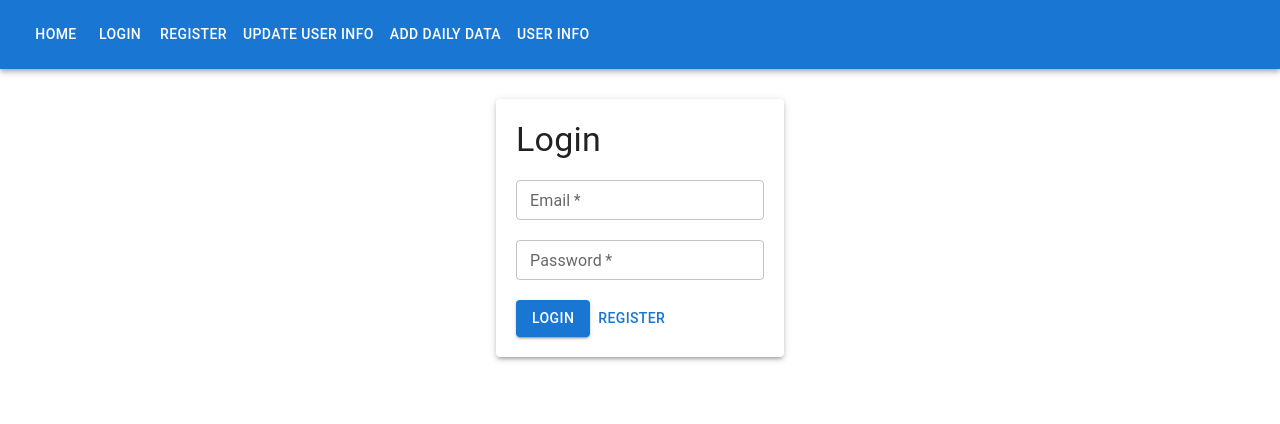
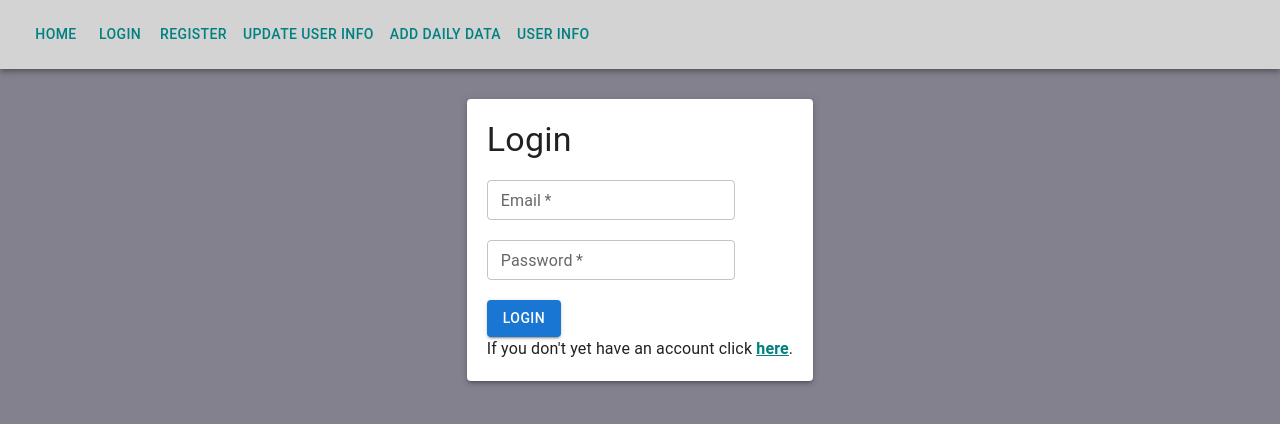
Before and after one commit to mjb0501/Meal-Buddy, a React (Create React App) app in the folder frontend/: page /login in a window 1280 px wide. Shown: the top 424 px of the page. Built offline with nearby package versions, Linux system fonts and the light colour scheme.

Commit message:
Updated Login.js and Home.js

```diff
--- a/frontend/src/App.css
+++ b/frontend/src/App.css
@@ -1,38 +1,8 @@
-.App {
+.app {
   text-align: center;
+  background-color: navy;
 }
 
-.App-logo {
-  height: 40vmin;
-  pointer-events: none;
+body {
+  background-color: rgb(130, 129, 141);
 }
-
-@media (prefers-reduced-motion: no-preference) {
-  .App-logo {
-    animation: App-logo-spin infinite 20s linear;
-  }
-}
-
-.App-header {
-  background-color: #282c34;
-  min-height: 100vh;
-  display: flex;
-  flex-direction: column;
-  align-items: center;
-  justify-content: center;
-  font-size: calc(10px + 2vmin);
-  color: white;
-}
-
-.App-link {
-  color: #61dafb;
-}
-
-@keyframes App-logo-spin {
-  from {
-    transform: rotate(0deg);
-  }
-  to {
-    transform: rotate(360deg);
-  }
-}
--- a/frontend/src/App.js
+++ b/frontend/src/App.js
@@ -1,5 +1,6 @@
 // src/App.js
 import React from 'react';
+import './App.css'
 import { BrowserRouter as Router, Route, Routes } from 'react-router-dom';
 import { AuthProvider } from './context/AuthContext';
 import Login from './components/Login';
--- a/frontend/src/components/Home.js
+++ b/frontend/src/components/Home.js
@@ -1,11 +1,17 @@
 // src/components/Home.js
 import React from 'react';
 import { Link } from 'react-router-dom';
+import Typography from '@mui/material/Typography';
+import Paper from '@mui/material/Paper';
+
+
 
 const Home = () => (
-  <div>
-    <h1>Welcome to Nutrient Tracker</h1>
-    <Link to="/login">Login</Link> | <Link to="/register">Register</Link>
+  <div style={{display: 'flex', justifyContent: 'center', alignItems: 'center', padding: '30px'}}>
+    <Paper elevation={3} style={{padding: '20px', display: 'flex', flexDirection: 'column'}}>
+    <Typography variant="h2">Welcome to Meal Buddy</Typography>
+    <Typography variant="body1">Meal Buddy is a web application that tracks your eating habits and makes reccomendations on how you can improve.<br/><br/>  To get started you can register <Link style={{ color: 'teal', fontWeight: 'bold'}} to="/register">here</Link>.<br/><br/>  If you already have an account click <Link style={{ color: 'teal', fontWeight: 'bold'}} to='/login'>here</Link>.</Typography>
+  </Paper>
   </div>
 );
 
--- a/frontend/src/components/Login.js
+++ b/frontend/src/components/Login.js
@@ -7,6 +7,7 @@ import Paper from '@mui/material/Paper';
 import Typography from '@mui/material/Typography';
 import TextField from '@mui/material/TextField';
 import Button from '@mui/material/Button';
+import { Link } from 'react-router-dom';
 
 const Login = () => {
   const [email, setEmail] = useState('');
@@ -56,7 +57,10 @@ const Login = () => {
           <br/>
           <br/>
           <Button variant="contained" type="submit">Login</Button>
-          <Button>Register</Button>
+          <br/>
+          <Typography variant="body1">
+            If you don't yet have an account click <Link style={{ color: 'teal', fontWeight: 'bold'}} to="/register">here</Link>.
+          </Typography>
         </form>
       </Paper>
     </div>
--- a/frontend/src/components/Navbar.js
+++ b/frontend/src/components/Navbar.js
@@ -26,7 +26,7 @@ function ResponsiveAppBar() {
   };
 
   return (
-    <AppBar position="static">
+    <AppBar  position="static" sx={{backgroundColor: 'lightgrey', color: 'teal'}}>
       <Container maxWidth="xl">
         <Toolbar disableGutters>
           <Box sx={{ flexGrow: 1, display: { xs: 'flex', md: 'none' } }}>
@@ -45,7 +45,7 @@ function ResponsiveAppBar() {
               {pages.map((page) => (
                 <MenuItem key={page} onClick={handleCloseNavMenu}>
                   <Link to={page === 'Home' ? '/' : `/${page.replace(/\s+/g, '-').toLowerCase()}`} style={{ textDecoration: 'none', color: 'inherit' }}>
-                    <Typography sx={{ textAlign: 'center' }}>{page}</Typography>
+                    <Typography sx={{ textAlign: 'center'}}>{page}</Typography>
                   </Link>
                 </MenuItem>
               ))}
@@ -55,7 +55,7 @@ function ResponsiveAppBar() {
           <Box sx={{ flexGrow: 1, display: { xs: 'none', md: 'flex' } }}>
             {pages.map((page) => (
               <Link to={page === 'Home' ? '/' : `/${page.replace(/\s+/g, '-').toLowerCase()}`} key={page} style={{ textDecoration: 'none' }}>
-                <Button onClick={handleCloseNavMenu} sx={{ my: 2, color: 'white', display: 'block' }}>
+                <Button onClick={handleCloseNavMenu} sx={{ my: 2, color: 'teal', display: 'block' }}>
                   {page}
                 </Button>
               </Link>
```
